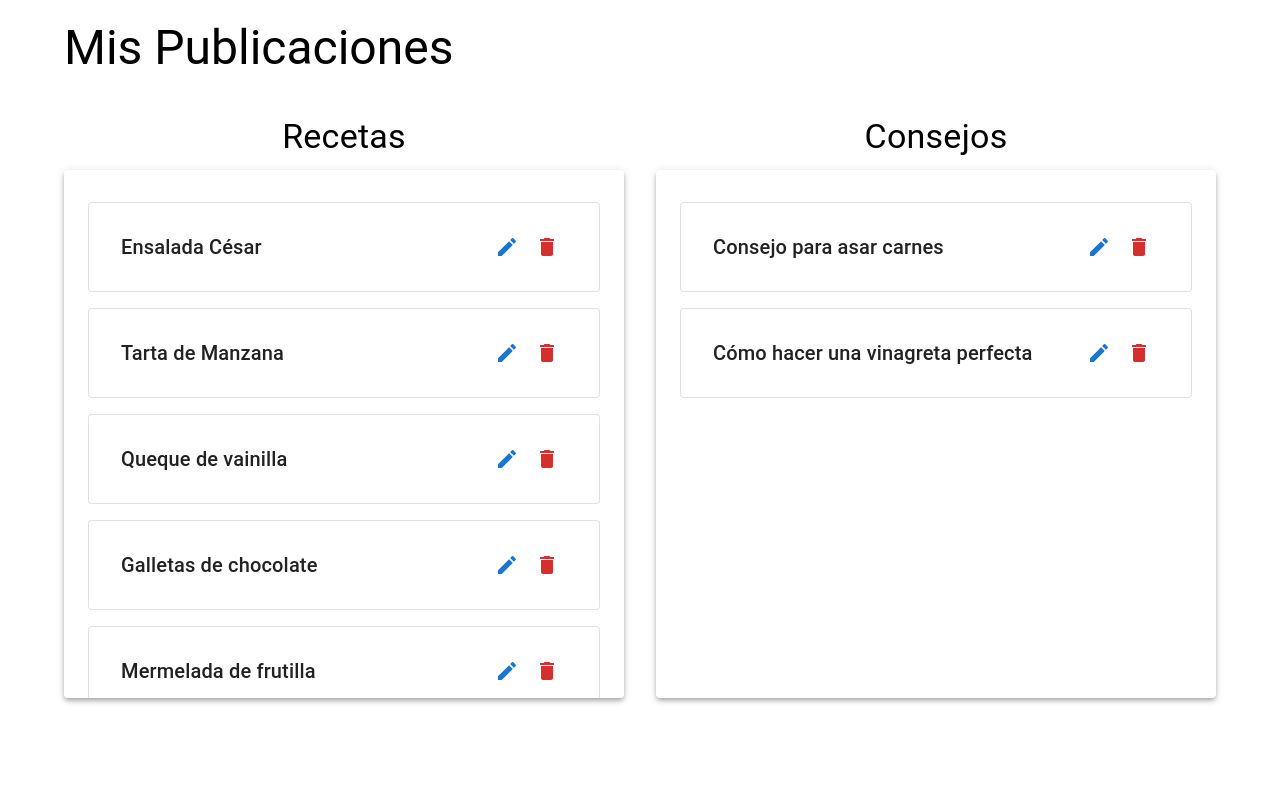
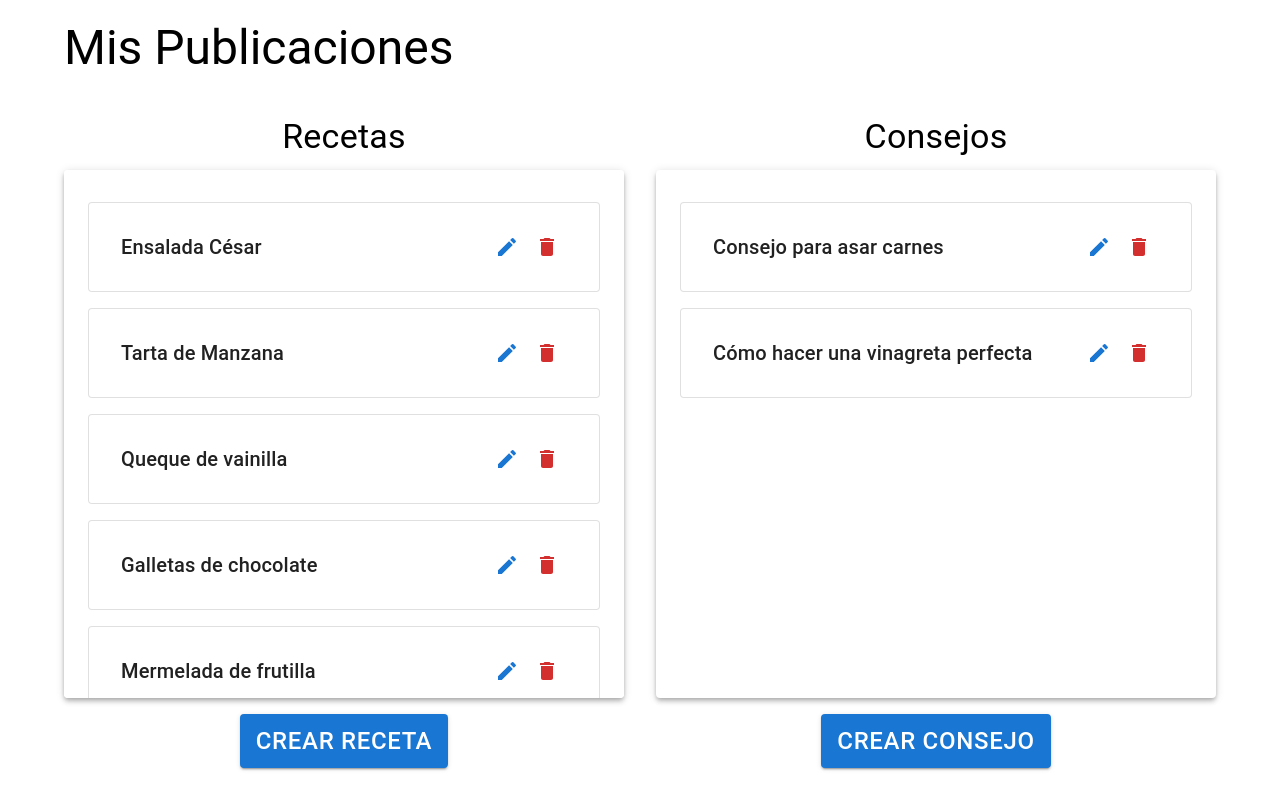
Before and after one commit to Equipo3INF331S2/VitaCocina, a React (Create React App) app in the folder vitacocina/: page /posts in a window 1280 px wide. Built offline with nearby package versions, Linux system fonts and the light colour scheme.

Commit message:
add create recipe and create tips buttons
Para redireccionar a la página de creación de recetas/consejos.

```diff
--- a/vitacocina/src/pages/MyPostsPage.js
+++ b/vitacocina/src/pages/MyPostsPage.js
@@ -1,5 +1,5 @@
 import React, { useState } from 'react';
-import { Typography, Container } from '@mui/material';
+import { Typography, Container, Button, Box } from '@mui/material';
 import Grid from '@mui/material/Grid2';
 
 import PostListPaper from '../components/PostsListPaper';
@@ -62,6 +62,9 @@ const MyPostsPage = () => {
             type={'recipe'}
             fallbackText={fallbackText.recipes}
           />
+          <Box textAlign='center' marginY={2}>
+            <Button variant='contained' sx={{ fontSize: '1.5rem' }}>Crear receta</Button>
+          </Box>
         </Grid>
 
         {/* Columna de consejos */}
@@ -76,6 +79,9 @@ const MyPostsPage = () => {
             type={'tip'}
             fallbackText={fallbackText.tips}
           />
+          <Box textAlign='center' marginY={2}>
+            <Button variant='contained' sx={{ fontSize: '1.5rem' }}>Crear consejo</Button>
+          </Box>
         </Grid>
       </Grid>
     </Container>
```
